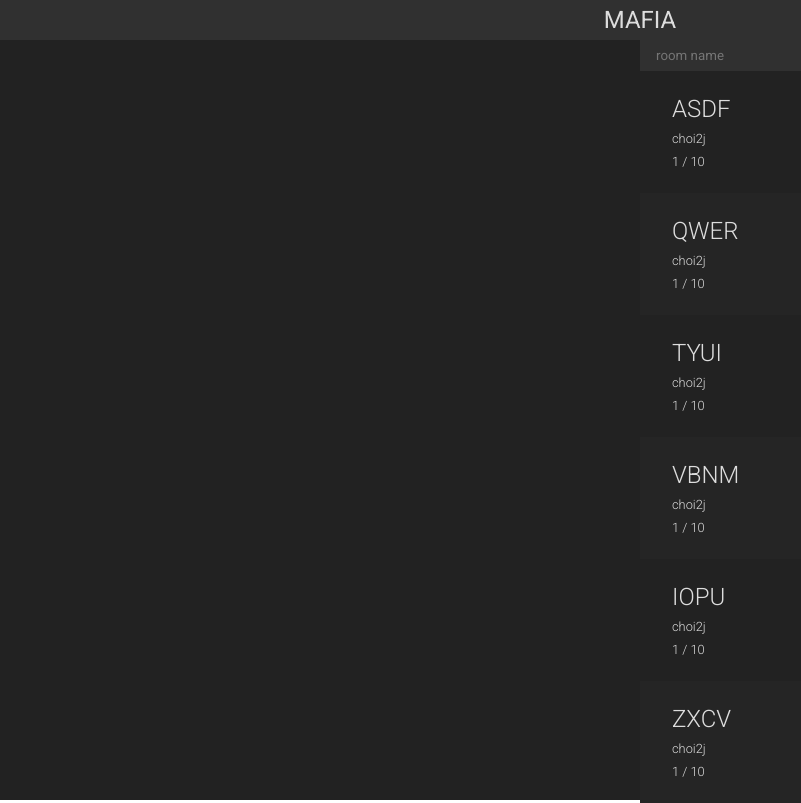
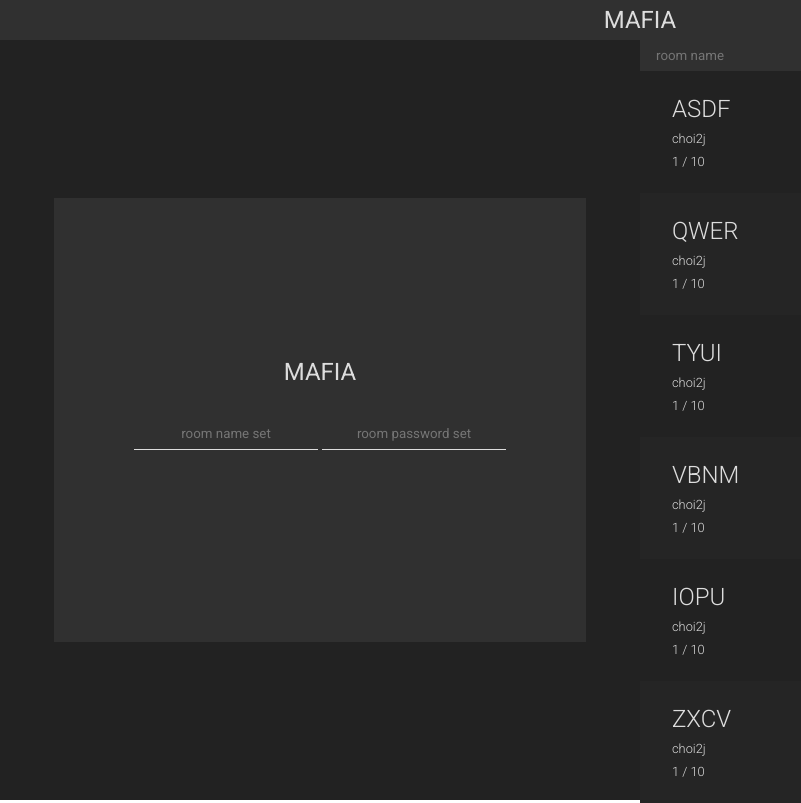
Before and after one commit to choi2j/Mafia1972, a website: page src/html/index.html in a window 1280 px wide. Shown: the whole page, without its empty margins (0-801 px from the left). Drawn offline with Linux system fonts and the light colour scheme.

Commit message:
html css almost done.

```diff
--- a/src/css/style.css
+++ b/src/css/style.css
@@ -62,7 +62,8 @@ header button {
 }
 
 #password,
-#name {
+#name,
+#mkroom {
     display: flex;
     height: 100%;
     width: 100%;
--- a/src/html/index.html
+++ b/src/html/index.html
@@ -15,6 +15,15 @@
 
 			<div id="container">
 				<div id="left">
+					<div id="mkroom">
+						<div class="input-big">
+							<p class="text-big">MAFIA</p>
+							<form action="">
+								<input type="text" name="" id="" placeholder="room name set"/>
+								<input type="password" name="" id="" placeholder="room password set"/>
+							</form>
+						</div>
+					</div>
 					<div id="password">
 						<div class="input-big">
 							<p class="text-big">MAFIA</p>
@@ -27,7 +36,7 @@
 						<div class="input-big">
 							<p class="text-big">MAFIA</p>
 							<form action="">
-								<input type="password" name="" id="" />
+								<input type="text" name="" id="" placeholder="name"/>
 							</form>
 						</div>
 					</div>
```
